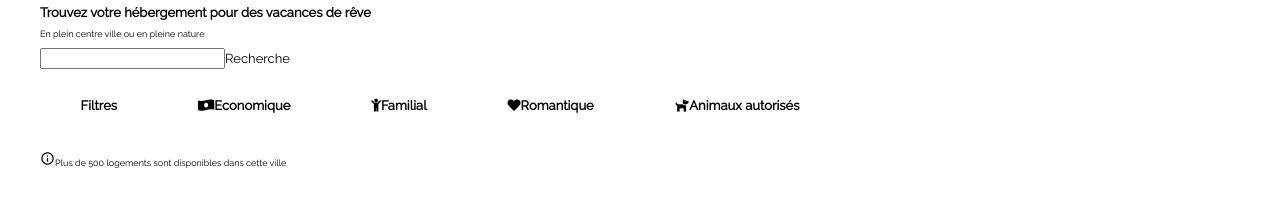
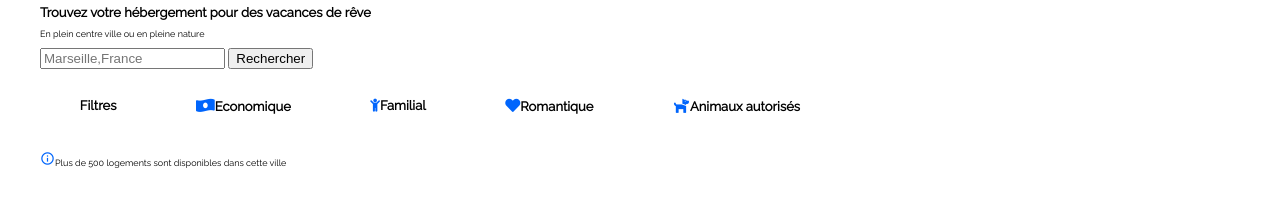
Before and after one commit to Andriatsimaniry/Andriatsimaniry_2_20032021, a plain HTML site: page index.html in a window 1280 px wide. Shown: the part 116-322 px from the top of the page. Drawn offline with Linux system fonts and the light colour scheme.

Commit message:
Ajout couleur icone

```diff
--- a/index.html
+++ b/index.html
@@ -35,16 +35,16 @@
 					<div>
 					<p>En plein centre ville ou en pleine nature</p>
 					</div>
-				<div class="recherche"><input type="ville" name="Recherche">Recherche</div>
-			</div>
+				<input type="search" id="site-search"  placeholder=Marseille,France>
+				 <button>Rechercher</button></div>
 			<div class="filters-container">
 			<h1>Filtres</h1>
-				<div class="economique"><h1><i class='fas fa-money-bill-wave-alt'></i>Economique</h1></div>
-				<div class="familiale"><h1><i class='fas fa-child'></i>Familial</h1></div>
-				<div class="romantique"><h1><i class='fa fa-heart'></i>Romantique</h1></div>
-				<div class="animaux"><h1><i class='fas fa-dog'></i></i>Animaux autorisés</h1></div>
+				<div class="economique"><h1><i class='fas fa-money-bill-wave-alt' style='font-size:15px;color:#0065FC'></i>Economique</h1></div>
+				<div class="familiale"><h1><i class='fas fa-child' style='font: size 15px;color:#0065FC'></i>Familial</h1></div>
+				<div class="romantique"><h1><i class='fa fa-heart' style='font-size:15px;color:#0065FC'></i>Romantique</h1></div>
+				<div class="animaux"><h1><i class='fas fa-dog' style='font-size:15px;color:#0065FC'></i>Animaux autorisés</h1></div>
 			</div>
-			<div class="ville"><p><i class="material-icons" style="font-size:15px">info_outline</i>Plus de 500 logements sont disponibles dans cette ville</p></div>
+			<div class="ville"><p><i class="material-icons" style="font-size:15px;color: #0065FC">info_outline</i>Plus de 500 logements sont disponibles dans cette ville</p></div>
 		</div>
 
 
```
